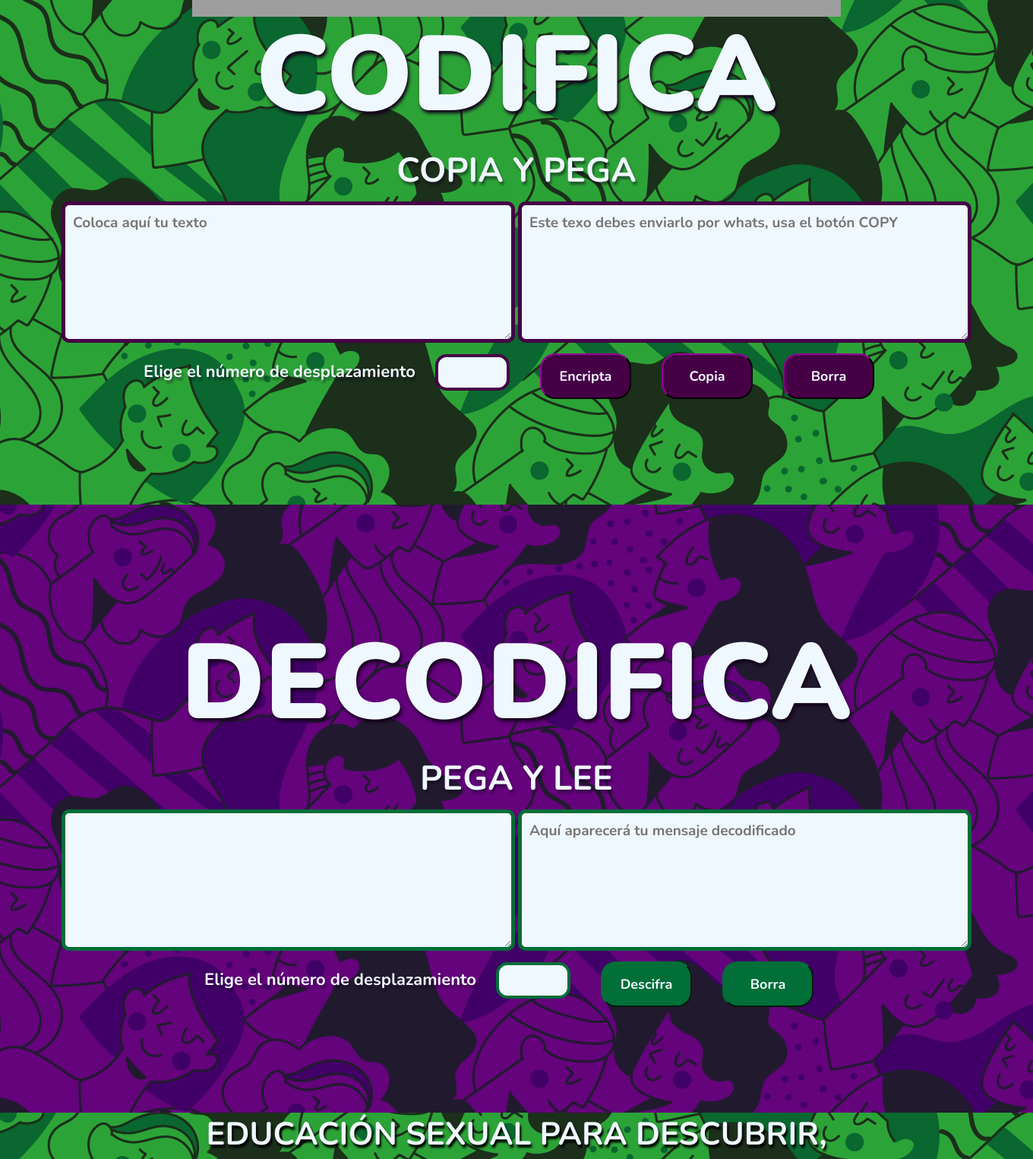
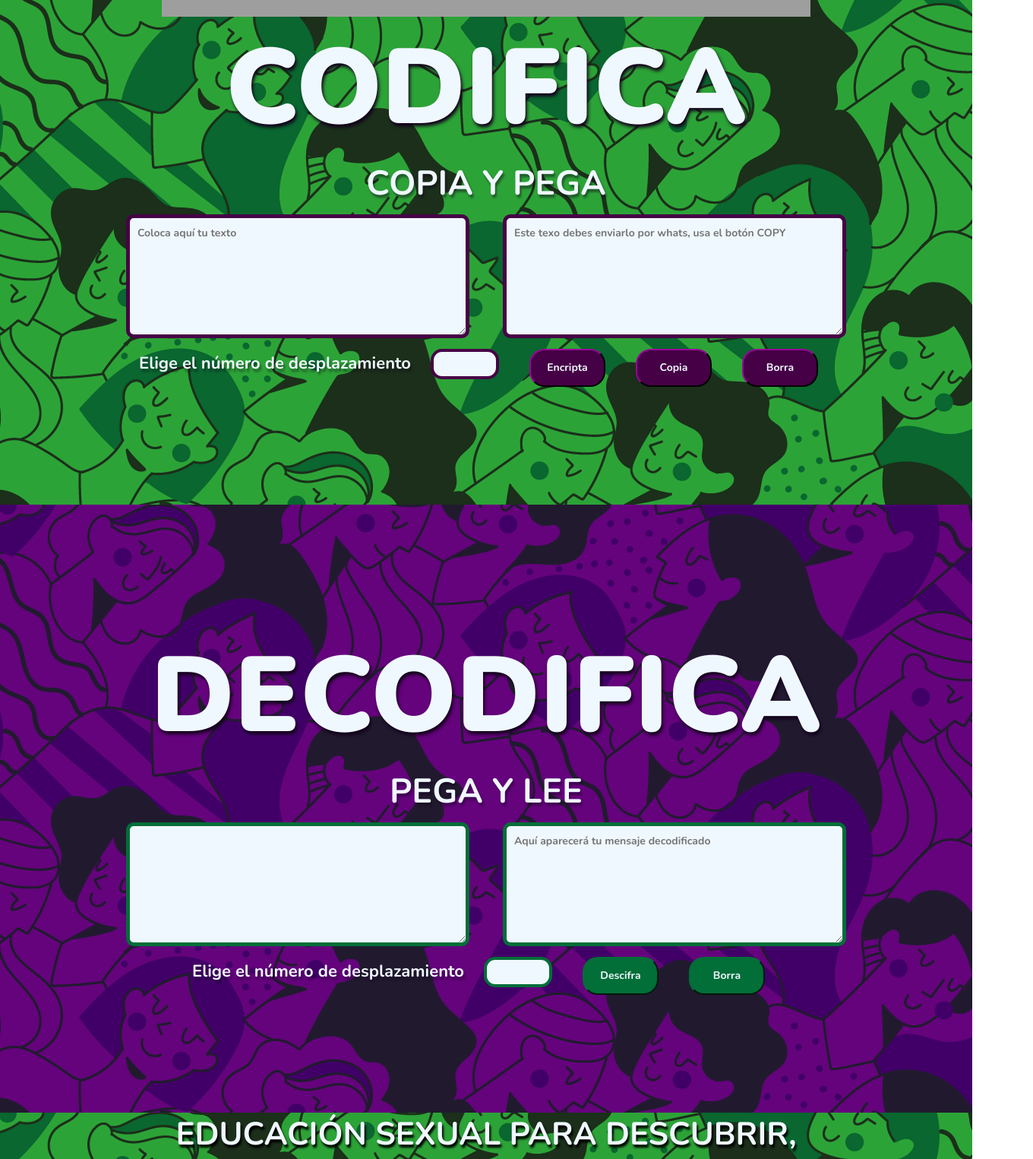
Before and after one commit to karlaCRM/DEV001-cipher-karlaCRM, a website with bundled scripts: page src/index.html in a window 1280 px wide. Shown: the part 936-2461 px from the top of the page at 76% size, 1360 px wide, since content can reach past the window. Built offline with nearby package versions, Linux system fonts and the light colour scheme; grey boxes are pictures that could not be loaded.

```diff
--- a/src/index.html
+++ b/src/index.html
@@ -29,8 +29,8 @@
         <h1 class = "name">Codifica</h1>
         <p class = "descriptionPage">Copia y pega</p>
         <div id="contenedorCodifica">
-          <textarea id="iOriginal" label="original" class="boxDesign" rows="6" cols="50" placeholder="Coloca aquí tu texto" required></textarea>
-          <textarea id="iResult" label="result" class="boxDesign" rows="6" cols="50" placeholder="Este texo debes enviarlo por whats, usa el botón COPY" readonly></textarea>
+          <textarea id="iOriginal" label="original" class="boxDesign" rows="7" cols="50" placeholder="Coloca aquí tu texto" required></textarea>
+          <textarea id="iResult" label="result" class="boxDesign" rows="7" cols="50" placeholder="Este texo debes enviarlo por whats, usa el botón COPY" readonly></textarea>
         </div>
         <div class="botones">
           <label class="descripLabel">Elige el número de desplazamiento <input id="shift" class="shitfImput" type="number"  min="1" max="33"></label>
@@ -47,8 +47,8 @@
         <h1 class = "name">Decodifica</h1>
         <p class = "descriptionPage">Pega y lee</p>
         <div>
-          <textarea id="codificado" label="codificado" class="boxDesignPurple" rows="6" cols="50" placeholder="Coloca aquí tu texto codificado (copia de whats y pega aquí)"> </textarea>
-          <textarea id="resultDecode"  label="resulado" class="boxDesignPurple" rows="6" cols="50" placeholder="Aquí aparecerá tu mensaje decodificado" readonly ></textarea>
+          <textarea id="codificado" label="codificado" class="boxDesignPurple" rows="7" cols="50" placeholder="Coloca aquí tu texto codificado (copia de whats y pega aquí)"> </textarea>
+          <textarea id="resultDecode"  label="resulado" class="boxDesignPurple" rows="7" cols="50" placeholder="Aquí aparecerá tu mensaje decodificado" readonly ></textarea>
         </div>
         <div class="botones">
           <label class="descripLabel">Elige el número de desplazamiento <input id="shiftBack" class="shitfImputPurple" type="number"  min="1" max="33"></label>
--- a/src/style.css
+++ b/src/style.css
@@ -2,7 +2,7 @@
 *{
     margin: 0;
     padding:0;
-    box-sizing: 100%;
+    box-sizing: border-box;
 
 }
 .seccion {
@@ -162,8 +162,10 @@
     padding: 10px;
     font-family:'Nunito', sans-serif;
     font-weight: 700;
-    font-size: 19px;
+    font-size: 14px;
     color: rgb(2, 110, 56);
+    margin-left: 20px;
+    margin-right: 20px;
 
 
 
@@ -184,8 +186,10 @@
     padding: 10px;
     font-family:'Nunito', sans-serif;
     font-weight: 700;
-    font-size: 19px;
-    color: rgb(70, 0, 70);;
+    font-size: 14px;
+    color: rgb(70, 0, 70);
+    margin-left: 20px;
+    margin-right: 20px;
 
 
 
@@ -196,15 +200,15 @@
     color:aliceblue;
     border-radius: 20px;
     border-color: rgb(70, 0, 70);
-    width: 120px;
-    height: 60px;
+    width: 100px;
+    height: 50px;
     margin-top: 10px;
     margin-left: 20px;
     margin-right: 20px;
     cursor: pointer;
     font-family: 'Nunito', sans-serif;
     font-weight: 700;
-    font-size: 18px;
+    font-size: 14px;
 
 }
 
@@ -213,15 +217,15 @@
     color:aliceblue;
     border-radius: 20px;
     border-color:  rgb(2, 110, 56) ;
-    width: 120px;
-    height: 60px;
+    width: 100px;
+    height: 50px;
     margin-top: 10px;
     margin-left: 20px;
     margin-right: 20px;
     cursor: pointer;
     font-family: 'Nunito', sans-serif;
     font-weight: 700;
-    font-size: 18px;
+    font-size: 14px;
 
 }
 
```
Also changed, not shown: README.md, src/img/abort.jpeg (added), src/img/wts.jpeg (added).
